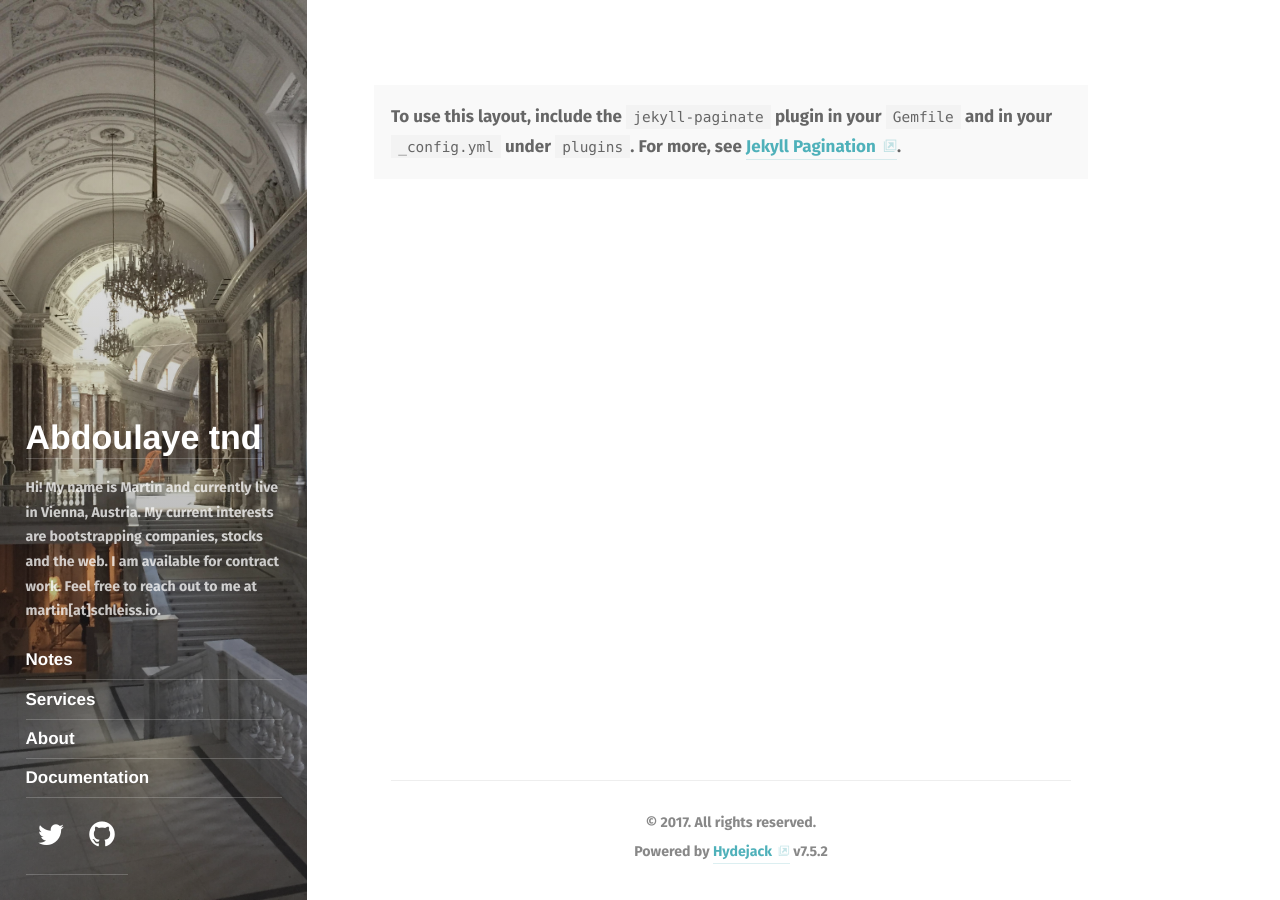
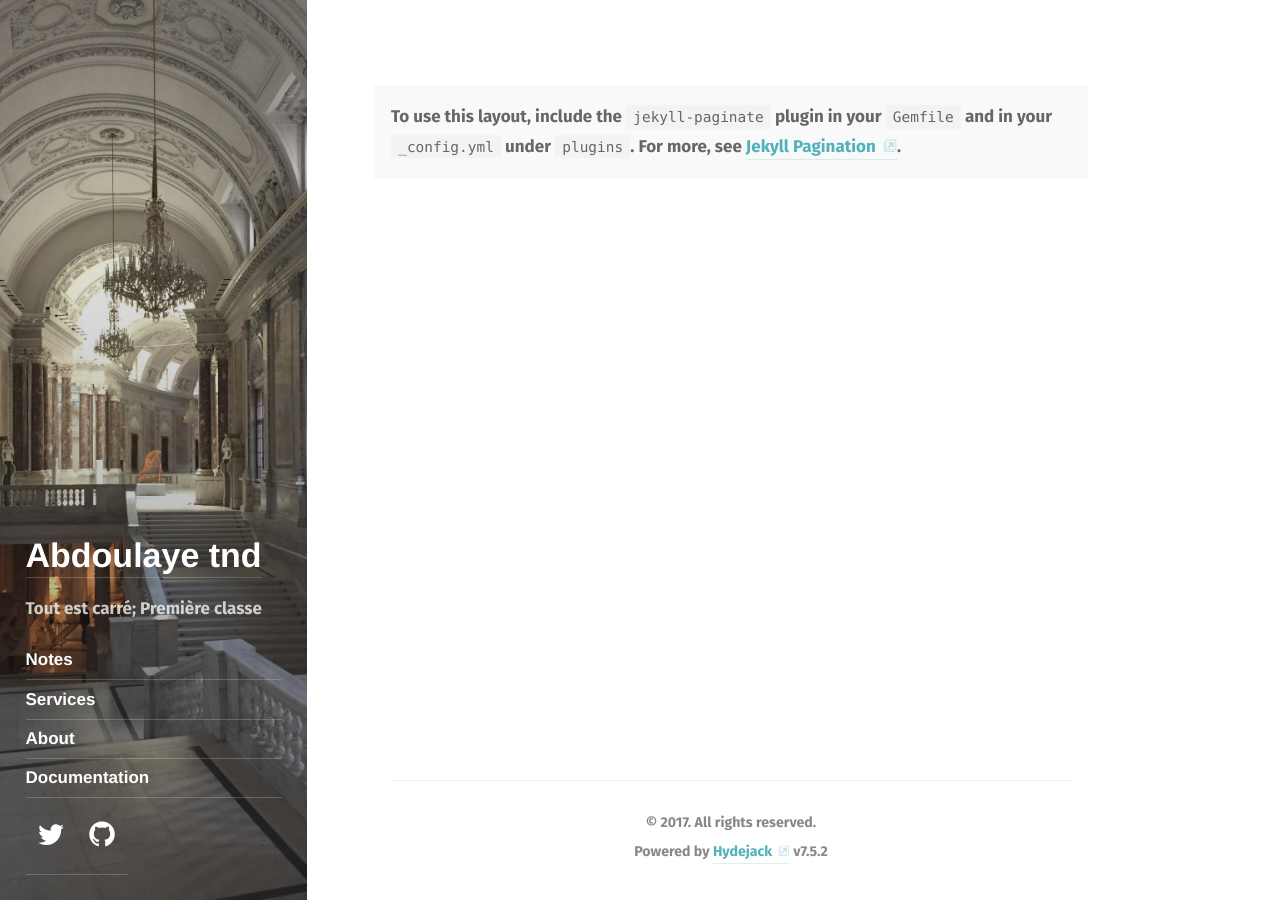
Before and after one commit to abdoulaye-tnd/tandian, a Jekyll site: the page built from index.html, in a window 1280 px wide. Built offline with Jekyll 4.4.1, drawn with Linux system fonts in a browser that asks for light colours; some web fonts are replaced; the list of posts is cut into pages by our own code.

Commit message:
Update _config.yml

```diff
--- a/_config.yml
+++ b/_config.yml
@@ -26,11 +26,11 @@ title:                 Abdoulaye tnd
 # A short description (~150 chars) of the page used for the meta description tag.
 # Can use markdown, but no more than one paragraph (enforced by `>`)
 description:           >
-  Hi! My name is Martin and currently live in Vienna, Austria. My current interests are bootstrapping companies, stocks and the web. I am available for contract work. Feel free to reach out to me at martin[at]schleiss.io.
+  Tout est carré; Première classe
 
 # A shorter description for the sidebar.
 tagline:               >
- Hi! My name is Martin and currently live in Vienna, Austria. My current interests are bootstrapping companies, stocks and the web. I am available for contract work. Feel free to reach out to me at martin[at]schleiss.io.
+   Tout est carré; Première classe
 
 # A list of keywords for your blog
 keywords:              []
```
